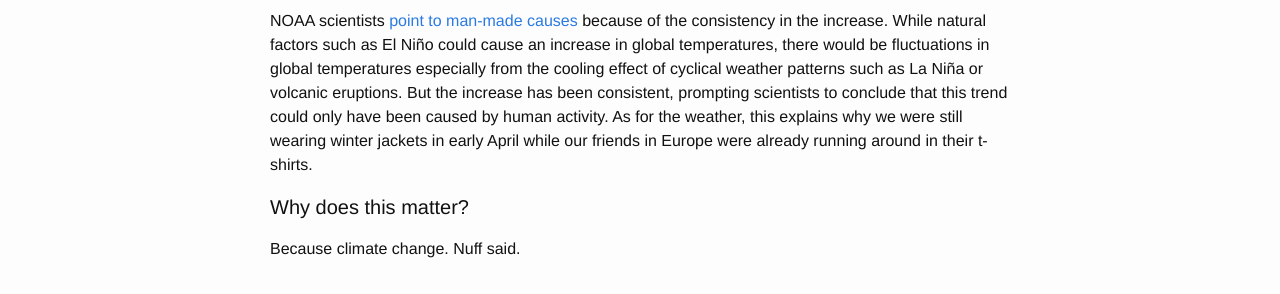
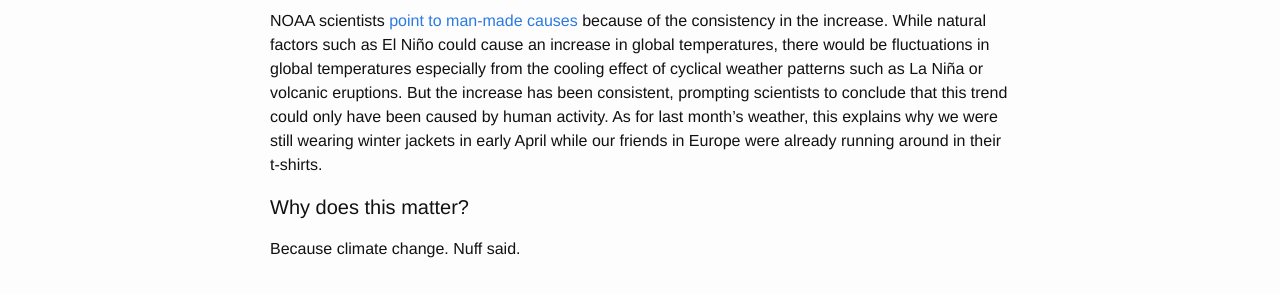
Before and after one commit to Sparkleleuk/Sustainability_Matters, a Jekyll site: the page built from _posts/2018-05-18-april-warming.markdown, in a window 1280 px wide. Shown: the part 691-985 px from the top of the page. Built offline with Jekyll 4.4.1, drawn with Linux system fonts in a browser that asks for light colours.

Commit message:
fix post

```diff
--- a/_posts/2018-05-18-april-warming.markdown
+++ b/_posts/2018-05-18-april-warming.markdown
@@ -16,7 +16,7 @@ The National Oceanic and Atmospheric Administration (NOAA), a US government scie
 #### What does this tell us?
 
 NOAA scientists <a href="https://www.cnn.com/2018/05/17/weather/earth-warming-400-month-noaa-climate-trnd-wxc/index.html" target="_blank">point to man-made causes</a> because of the consistency in the increase. While natural factors such as El Niño could cause an increase in global temperatures, there would be fluctuations in global temperatures especially from the cooling effect of cyclical weather patterns such as La Niña or volcanic eruptions. But the increase has been consistent, prompting scientists to conclude that this trend could only have been caused by human activity.
-As for the weather, this explains why we were still wearing winter jackets in early April while our friends in Europe were already running around in their t-shirts.
+As for last month's weather, this explains why we were still wearing winter jackets in early April while our friends in Europe were already running around in their t-shirts.
 
 #### Why does this matter?
 
```
Also changed, not shown: other parts of _posts/2018-05-18-april-warming.markdown (+1 -1 lines).
